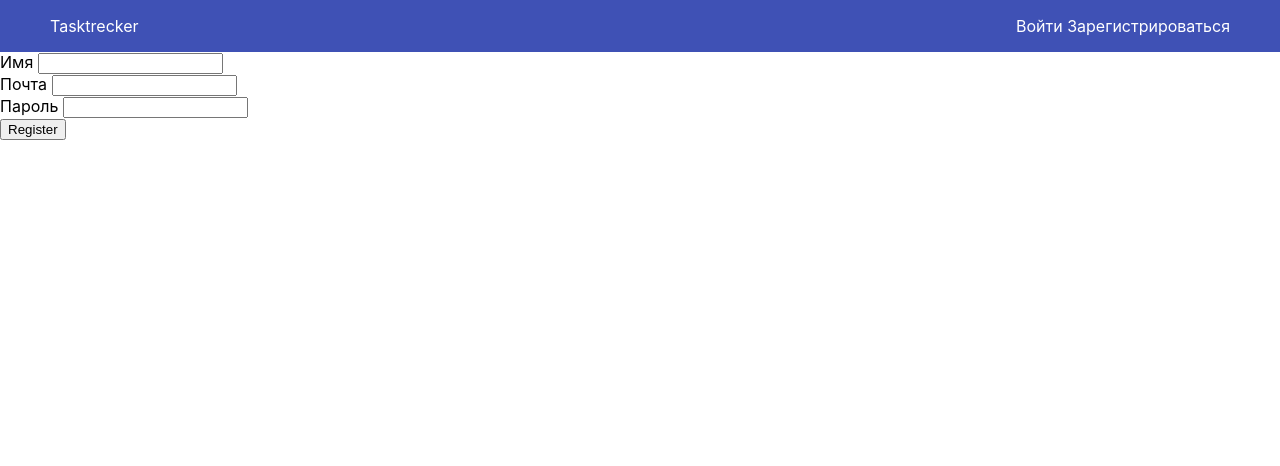
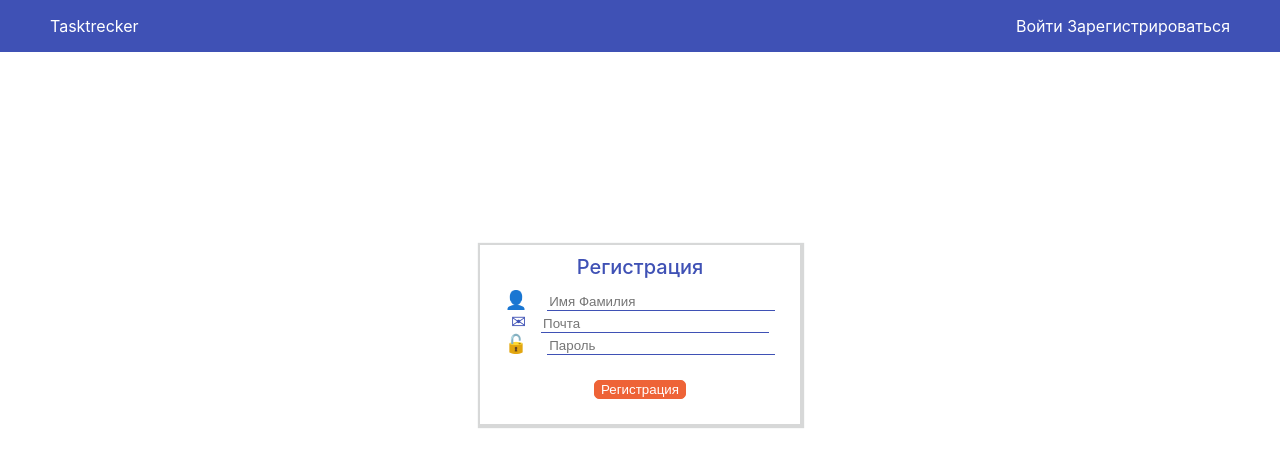
Before and after one commit to Barik85/tasktrecker, a React app: page /register in a window 1280 px wide. Shown: the top 466 px of the page. Built offline with nearby package versions, Linux system fonts and the light colour scheme.

Commit message:
login-html

```diff
--- a/package.json
+++ b/package.json
@@ -16,7 +16,7 @@
     "chalk": "2.4.1",
     "css-loader": "1.0.0",
     "dotenv": "6.0.0",
-    "dotenv-expand": "4.2.0",
+    "dotenv-expand": "^4.2.0",
     "eslint-config-react-app": "^3.0.4",
     "eslint-loader": "2.1.1",
     "eslint-plugin-flowtype": "2.50.1",
--- a/src/components/login/Login.jsx
+++ b/src/components/login/Login.jsx
@@ -2,6 +2,7 @@ import React, {Component} from 'react';
 import PropTypes from 'prop-types';
 import { connect } from 'react-redux';
 import { signIn } from './loginActions';
+import styles from './login.module.scss'
 
 const initialState = {
   email: '',
@@ -59,27 +60,30 @@ class Login extends Component {
     const {error} = this.props;
 
     return(
-      <form onSubmit={this.handleSubmit}>
-        <div>
-          <label htmlFor="email">Почта </label>
+      <form className={styles.Login} onSubmit={this.handleSubmit}>
+        <h3>Вход</h3>
+        <div className={styles.Login_inputEmail}>
+          <label htmlFor="email"><span>&#9993;</span></label>
           <input
             type="email"
             name="email"
+            placeholder="Почта"
             onChange={this.handleInputChange}
             value={this.state.email}
           />
         </div>
-        <div>
-          <label htmlFor="password">Пароль </label>
+        <div className={styles.Login_inputPassword}>
+          <label  htmlFor="password"><span role="img" aria-label="none" >&#128275;</span></label>
           <input
             type="password"
             name="password"
+            placeholder="Пароль"
             onChange={this.handleInputChange}
             value={this.state.password}
           />
         </div>
-        <div>
-          <input type="submit" value="Login"/>
+        <div className={styles.Login_submit}>
+          <input type="submit" value="ВОЙТИ"/>
         </div>
         {error ? (<div>{error}</div>) : null}
       </form>
--- /dev/null
+++ b/src/components/login/login.module.scss
@@ -0,0 +1,69 @@
+.Login{
+    width: 25%;
+    margin: auto;
+    margin-top: 15%;
+    border: solid 1px #d7d8d8;
+    box-shadow: 1px 1px 1px 2px #d7d8d8;
+}
+.Login H3{
+    color: #3f51b5;
+    font-size: 20px;
+    font-weight: 500;
+    margin: 10px;
+    text-align: center;
+}
+.Login_inputEmail{
+    color: #3f51b5;
+    font-size: 18px;
+    text-align: center;
+
+}
+.Login_inputEmail input{
+    border: solid 0px #3f51b5;
+    border-bottom: solid 1px #3f51b5;
+    width: 70%;
+}
+.Login_inputEmail span{
+    margin-right: 15px;
+}
+
+.Login_inputEmail input:focus {
+  outline: none;
+}
+
+
+.Login_inputPassword{
+     color: #3f51b5;
+     font-size: 18px;
+     text-align: center;
+
+}
+.Login_inputPassword input{
+    border: solid 0px #3f51b5;
+    border-bottom: solid 1px #3f51b5;
+    width: 70%;
+}
+.Login_inputPassword input:focus{
+    outline: none;
+}
+
+.Login_inputPassword span{
+    margin-right: 15px;
+
+}
+
+.Login_submit  {
+    text-align: center;
+}
+.Login_submit input{
+    background-color: #ee6337;
+    margin: 25px;
+    border-radius: 5px;
+    border: solid 1px #ee6337;
+    color: white;
+
+}
+
+.Login_submit input:focus{
+    outline: none;
+}
--- a/src/components/register/Register.jsx
+++ b/src/components/register/Register.jsx
@@ -2,6 +2,7 @@ import React, {Component} from 'react';
 import PropTypes from 'prop-types';
 import { connect } from 'react-redux';
 import { registerUser } from '../login/loginActions';
+import styles from './register.module.scss'
 
 const initialState = {
   name: '',
@@ -60,36 +61,40 @@ class Register extends Component {
     const {error} = this.props;
 
     return(
-      <form onSubmit={this.handleSubmit}>
-        <div>
-          <label htmlFor="name">Имя </label>
+      <form onSubmit={this.handleSubmit} className={styles.register_form} >
+        <h3>Регистрация</h3>
+        <div className={styles.register_name}>
+          <label htmlFor="name"><span role="img" aria-label="none" >&#128100;</span> </label>
           <input
             type="name"
             name="name"
+            placeholder="Имя Фамилия"
             onChange={this.handleInputChange}
             value={this.state.name}
           />
         </div>
-        <div>
-          <label htmlFor="email">Почта </label>
+        <div className={styles.register_email}>
+          <label htmlFor="email"><span>&#9993;</span></label>
           <input
             type="email"
             name="email"
+            placeholder="Почта"
             onChange={this.handleInputChange}
             value={this.state.email}
           />
         </div>
-        <div>
-          <label htmlFor="password">Пароль </label>
+        <div className={styles.register_password}>
+          <label htmlFor="password"><span role="img" aria-label="none" >&#128275;</span> </label>
           <input
             type="password"
             name="password"
+            placeholder="Пароль"
             onChange={this.handleInputChange}
             value={this.state.password}
           />
         </div>
-        <div>
-          <input type="submit" value="Register"/>
+        <div className={styles.register_submit}>
+          <input  type="submit" value="Регистрация"/>
         </div>
         {error ? (<div>{error}</div>) : null}
       </form>
--- /dev/null
+++ b/src/components/register/register.module.scss
@@ -0,0 +1,91 @@
+.register_form{
+    width: 25%;
+    margin: auto;
+    margin-top: 15%;
+    border: solid 1px #d7d8d8;
+    box-shadow: 1px 1px 1px 2px #d7d8d8;
+}
+
+.register_form H3{
+     color: #3f51b5;
+     font-size: 20px;
+     font-weight: 500;
+     margin: 10px;
+     text-align: center;
+}
+
+.register_name{
+    color: #3f51b5;
+    font-size: 18px;
+    text-align: center;
+}
+
+.register_name input{
+ border: solid 0px #3f51b5;
+ border-bottom: solid 1px #3f51b5;
+ width: 70%;
+}
+.register_name span{
+     margin-right: 15px;
+}
+
+.register_name:focus{
+  outline: none;
+}
+
+.register_email{
+     color: #3f51b5;
+     font-size: 18px;
+     text-align: center;
+}
+
+.register_email input{
+    border: solid 0px #3f51b5;
+    border-bottom: solid 1px #3f51b5;
+    width: 70%
+}
+
+.register_email span{
+     margin-right: 15px;
+}
+
+.register_email:focus{
+  outline: none;
+
+}
+
+.register_password{
+    color: #3f51b5;
+    font-size: 18px;
+    text-align: center;
+}
+
+.register_password input{
+     border: solid 0px #3f51b5;
+     border-bottom: solid 1px #3f51b5;
+     width: 70%
+}
+
+.register_password span{
+     margin-right: 15px;
+}
+
+.register_password:focus{
+  outline: none;
+}
+
+.register_submit{
+    text-align: center;
+}
+
+.register_submit input{
+     background-color: #ee6337;
+     margin: 25px;
+     border-radius: 5px;
+     border: solid 1px #ee6337;
+     color: white;
+}
+
+.register_submit input:focus {
+  outline: none;
+}
```
